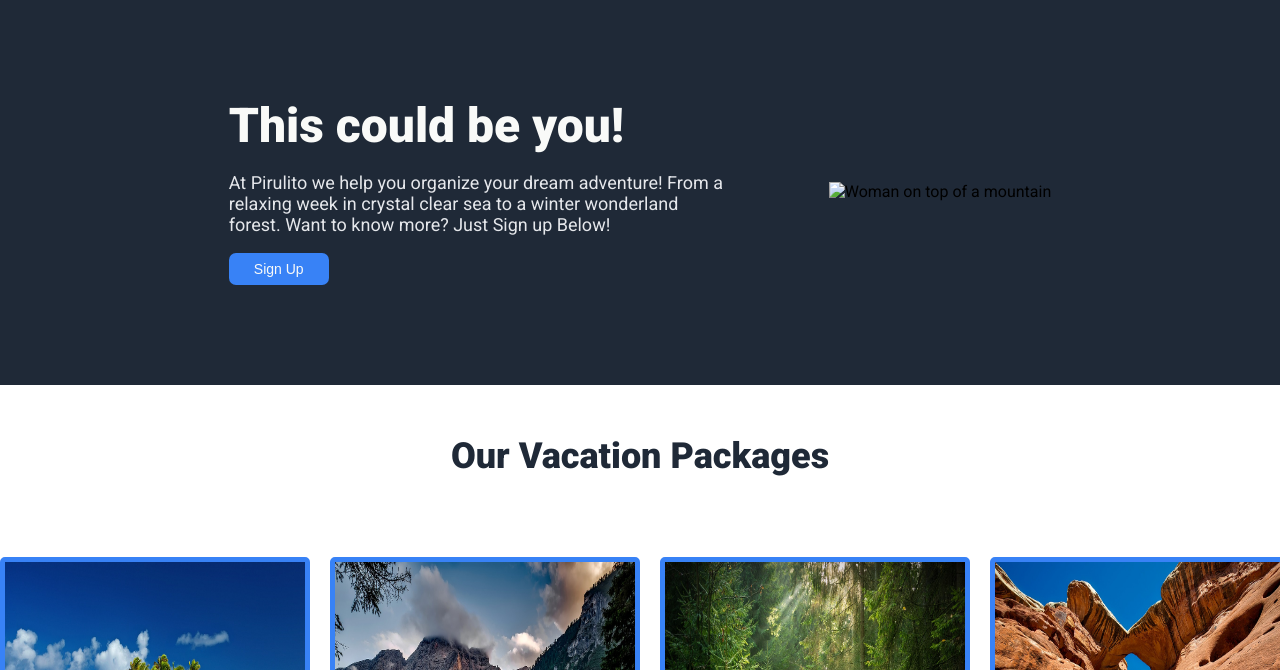
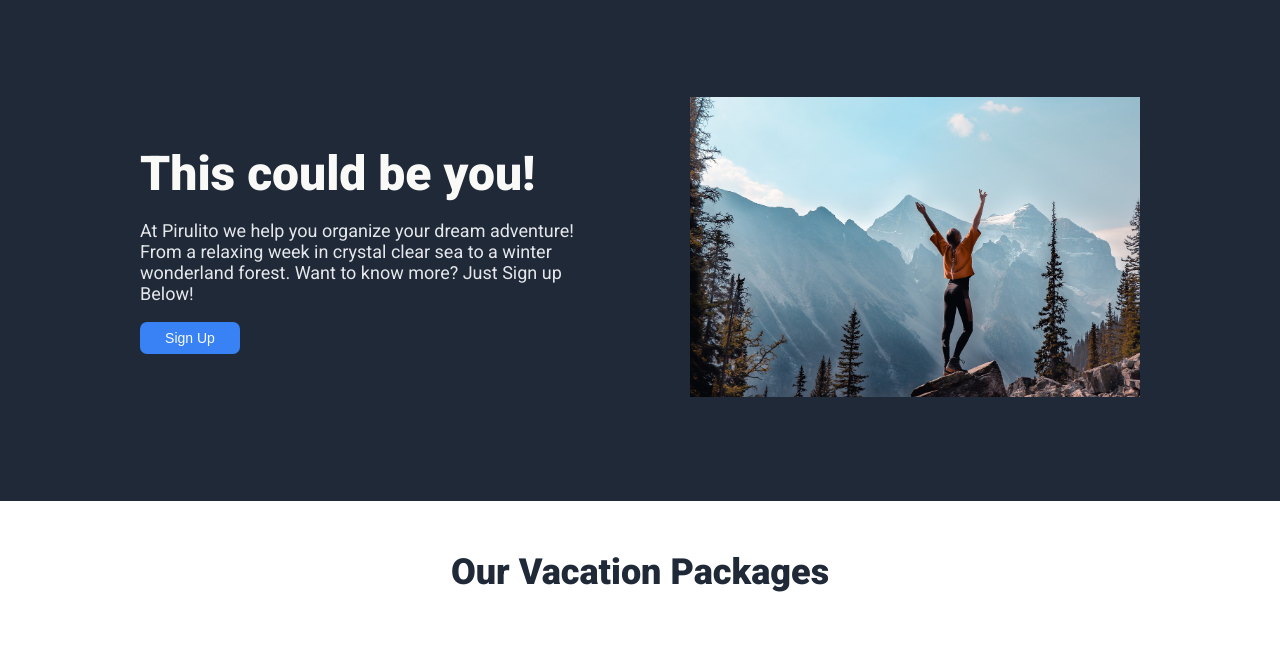
Before and after one commit to NataliaDeJager/Project-Landing-Page, a plain HTML site: page index.html in a window 1280 px wide. Shown: the part 83-753 px from the top of the page. Drawn offline with Linux system fonts and the light colour scheme; the site is published under a folder, as on GitHub Pages, so addresses that start at the root find nothing.

Commit message:
Added . to an image src

```diff
--- a/index.html
+++ b/index.html
@@ -25,7 +25,7 @@
                     <button class="sign-up" type="button">Sign Up</button>
                 </div>
                 <div class="right-side">
-                    <img src="/Images/mountains-3959204_1280.jpg" alt="Woman on top of a mountain" height="300px">
+                    <img src="./Images/mountains-3959204_1280.jpg" alt="Woman on top of a mountain" height="300px">
                 </div>
             </div>
         </div>
```
